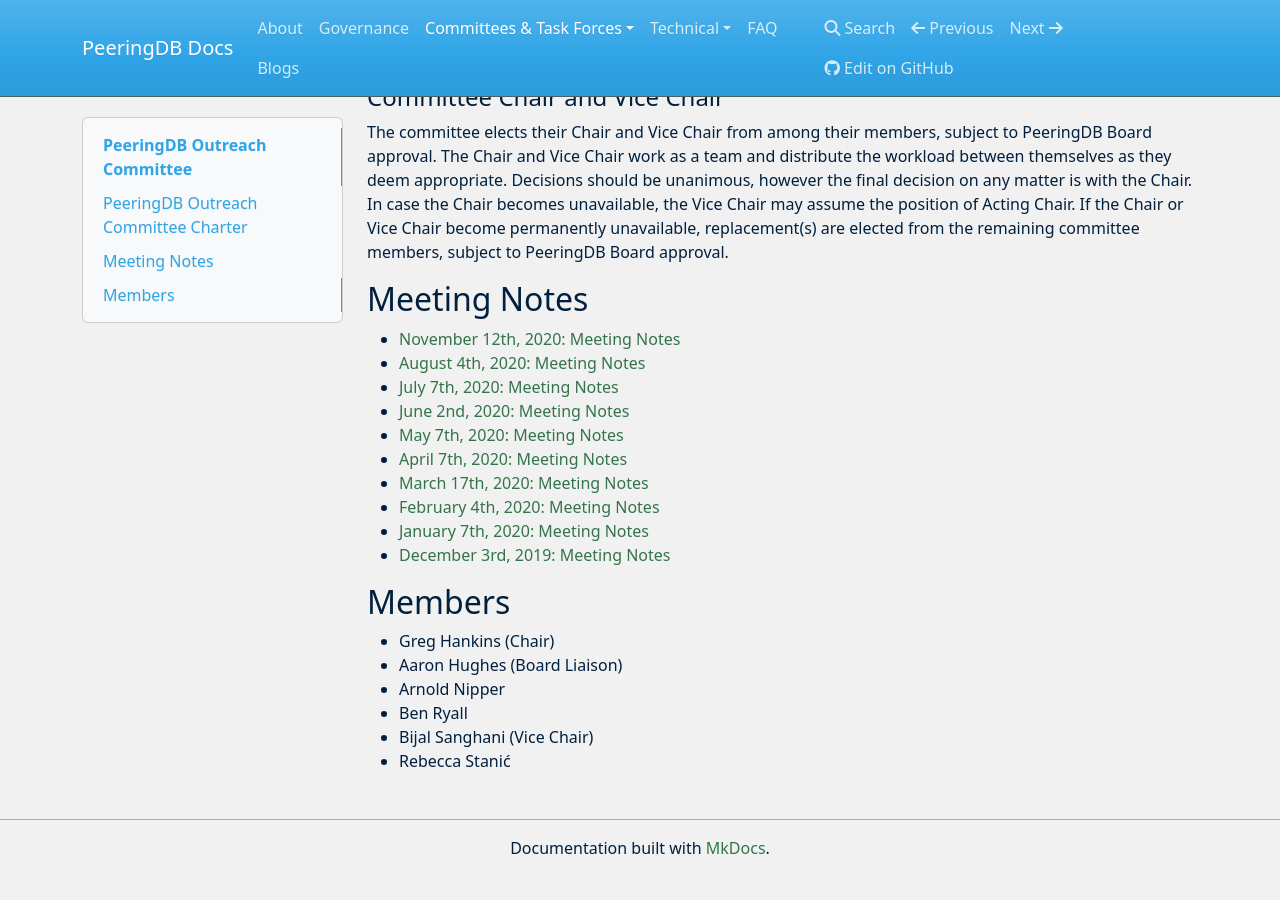
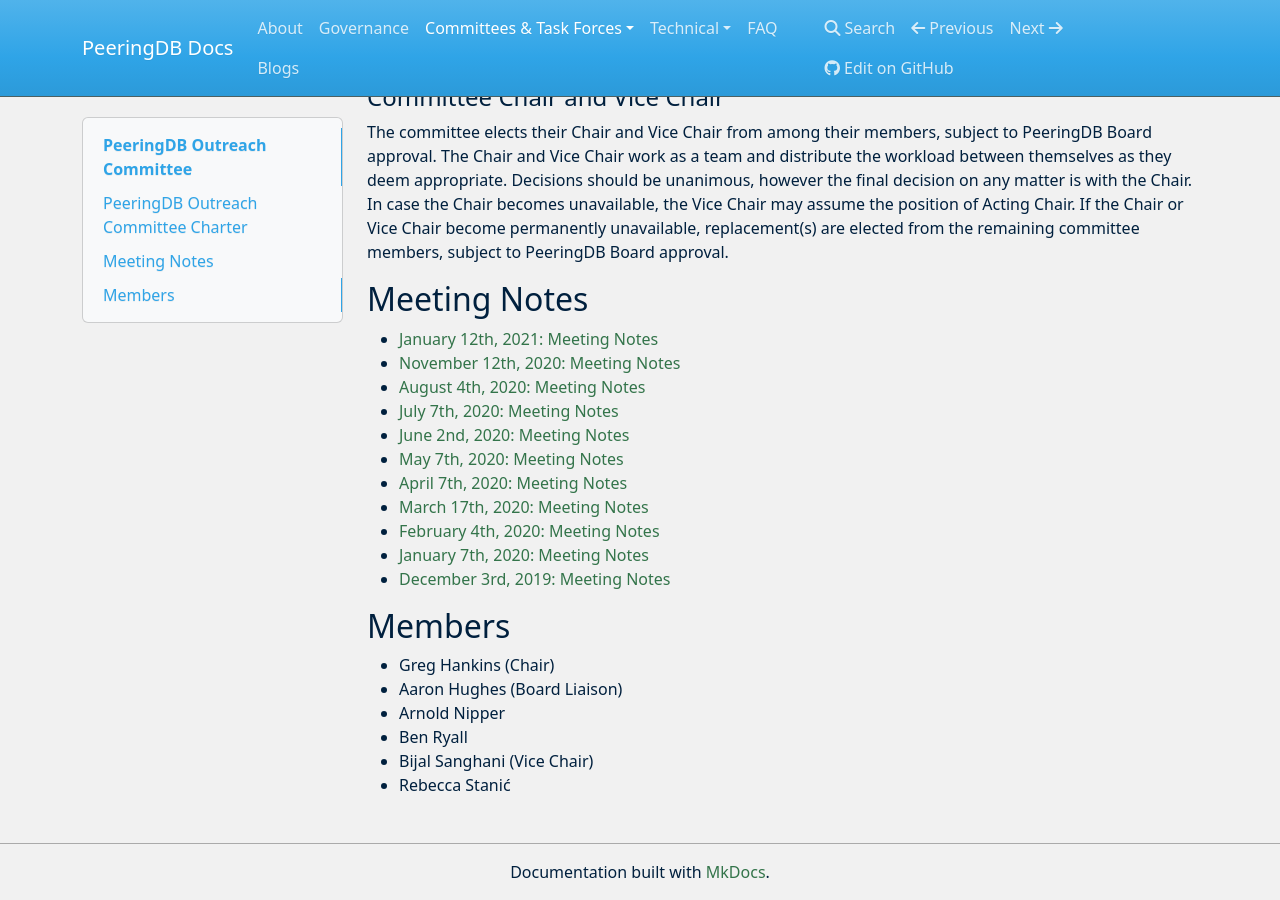
Before and after one commit to peeringdb/docs, an MkDocs documentation site: the page built from docs/committee/outreach/index.md, in a window 1280 px wide and 900 px high, scrolled down 1204 px. Built offline with MkDocs 1.6.1, drawn with Linux system fonts in a browser that asks for light colours; nearby versions of some CDN libraries; before the commit the page ends 2080 px from its top, so only the background shows below that.

Commit message:
Added OC 2021-01-12 meeting notes.

```diff
--- a/docs/committee/outreach/index.md
+++ b/docs/committee/outreach/index.md
@@ -7,6 +7,7 @@
 
 ## Meeting Notes
 
+- [January 12th, 2021: Meeting Notes](notes/2021-01-12_Outreach_Committee_Notes.pdf)
 - [November 12th, 2020: Meeting Notes](notes/2020-11-12_Outreach_Committee_Notes.pdf)
 - [August 4th, 2020: Meeting Notes](notes/2020-08-04_Outreach_Committee_Notes.pdf)
 - [July 7th, 2020: Meeting Notes](notes/2020-07-07_Outreach_Committee_Notes.pdf)
```
Also changed, not shown: 1 other file.
